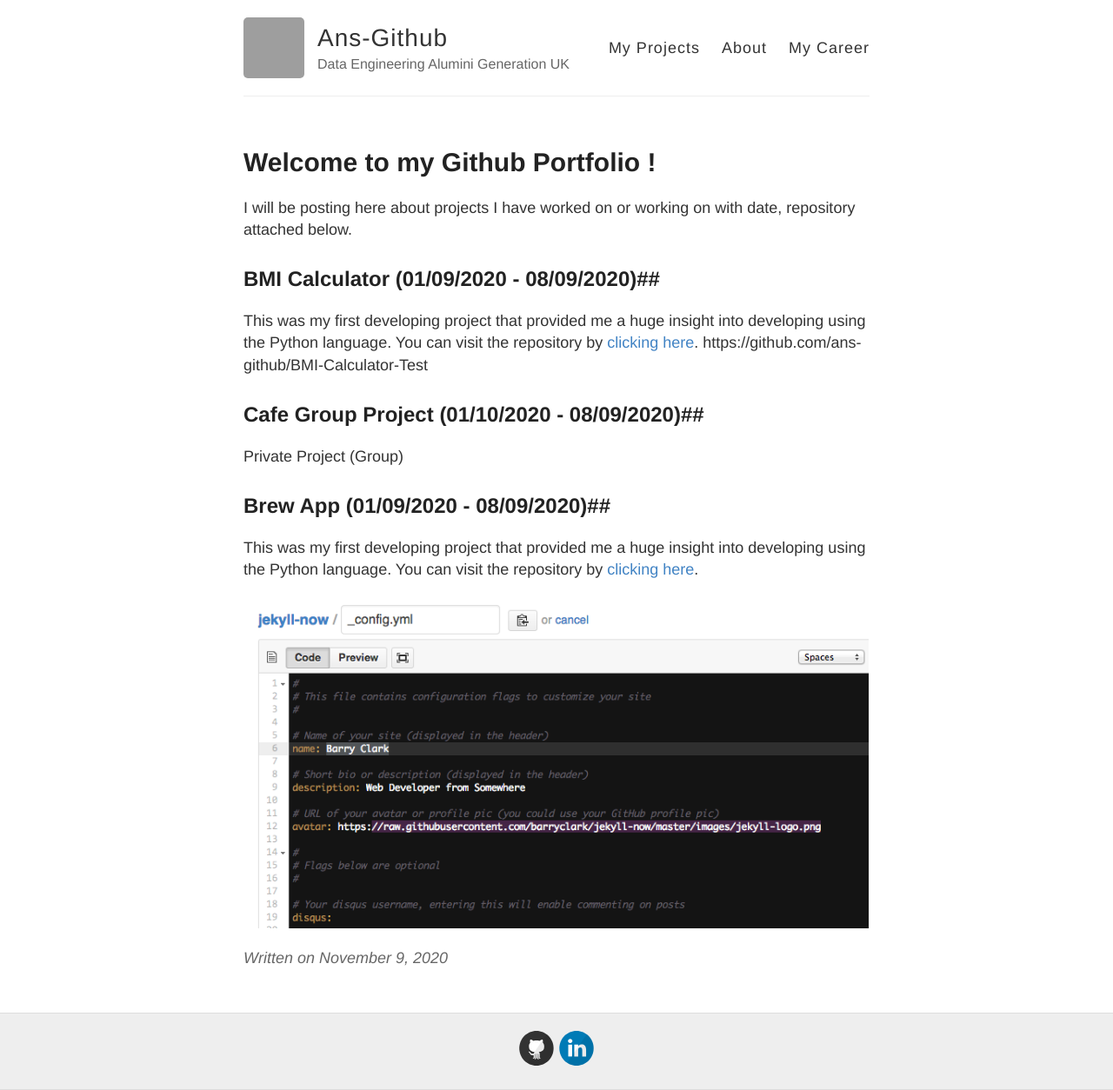
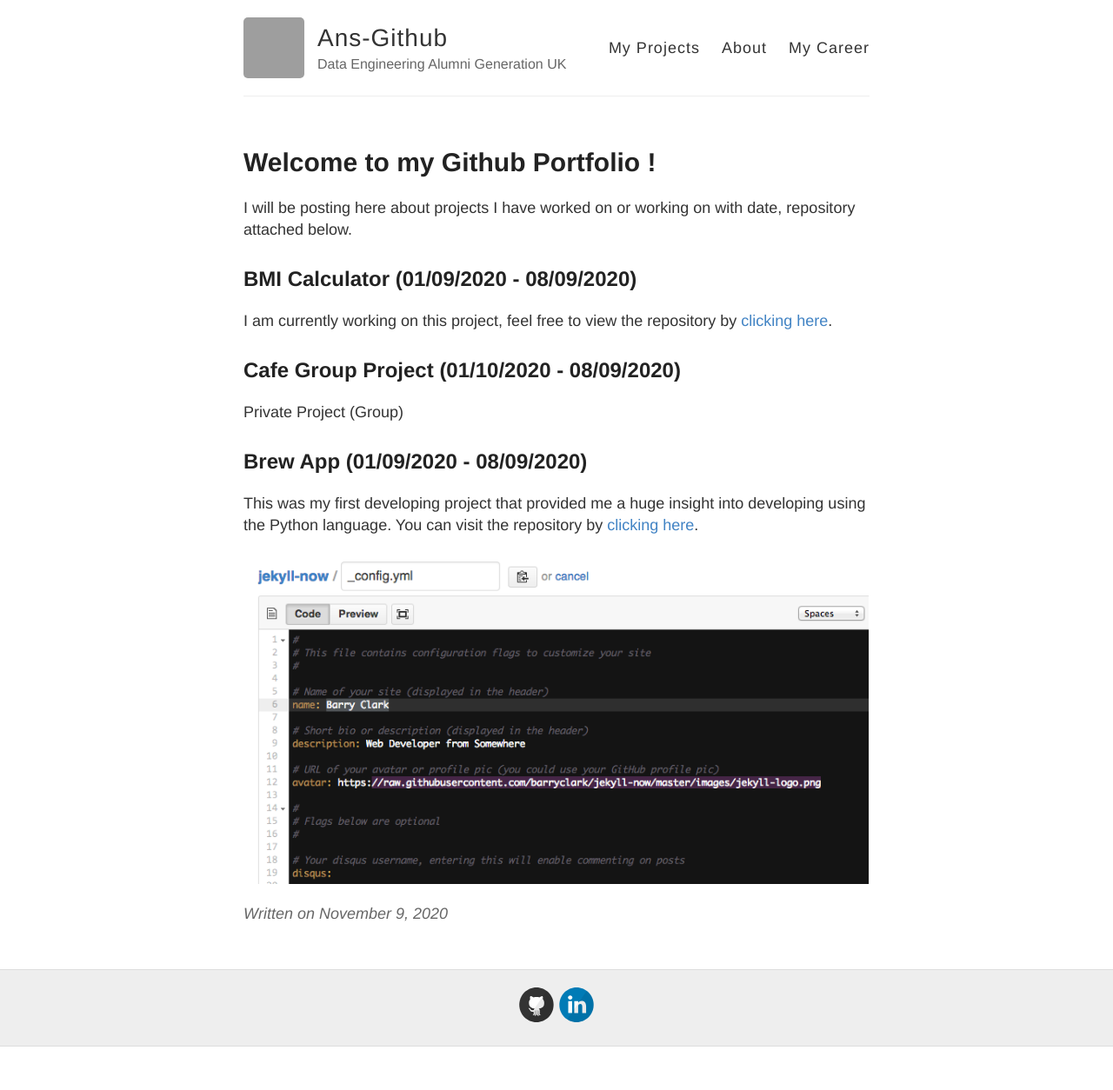
Before and after one commit to ans-github/ans-github.github.io, a Jekyll site: the page built from _posts/2020-11-9-First Post.md, in a window 1280 px wide. Shown: the whole page at 87% size. Built offline with Jekyll 4.4.1, drawn with Linux system fonts in a browser that asks for light colours; after the commit the page ends 1204 px from its top, so only the background shows below that; grey boxes are pictures that could not be loaded.

Commit message:
updated my projects

```diff
--- a/_config.yml
+++ b/_config.yml
@@ -6,7 +6,7 @@
 name: Ans-Github
 
 # Short bio or description (displayed in the header)
-description: Data Engineering Alumini Generation UK
+description: Data Engineering Alumni Generation UK
 
 # URL of your avatar or profile pic (you could use your GitHub profile pic)
 avatar: "https://avatars1.githubusercontent.com/u/72360874?s=400&u=7d4e127dc6805eff3ef68dc9c875b84ac768fdb2&v=4"
--- a/_posts/2020-11-9-First Post.md
+++ b/_posts/2020-11-9-First Post.md
@@ -5,14 +5,12 @@ title: Welcome to my Github Portfolio !
 
 I will be posting here about projects I have worked on or working on with date, repository attached below.
 
-## BMI Calculator (01/09/2020 - 08/09/2020)##
+## BMI Calculator (01/09/2020 - 08/09/2020)
 
-This was my first developing project that provided me a huge insight into developing using the Python language.
-You can visit the repository by [clicking here](https://github.com/ans-github/Brew_App).
-https://github.com/ans-github/BMI-Calculator-Test
-## Cafe Group Project (01/10/2020 - 08/09/2020)##
+I am currently working on this project, feel free to view the repository by [clicking here](https://github.com/ans-github/BMI-Calculator-Test).
+## Cafe Group Project (01/10/2020 - 08/09/2020)
 Private Project (Group)
-## Brew App (01/09/2020 - 08/09/2020)##
+## Brew App (01/09/2020 - 08/09/2020)
 
 This was my first developing project that provided me a huge insight into developing using the Python language.
 You can visit the repository by [clicking here](https://github.com/ans-github/Brew_App).
```
